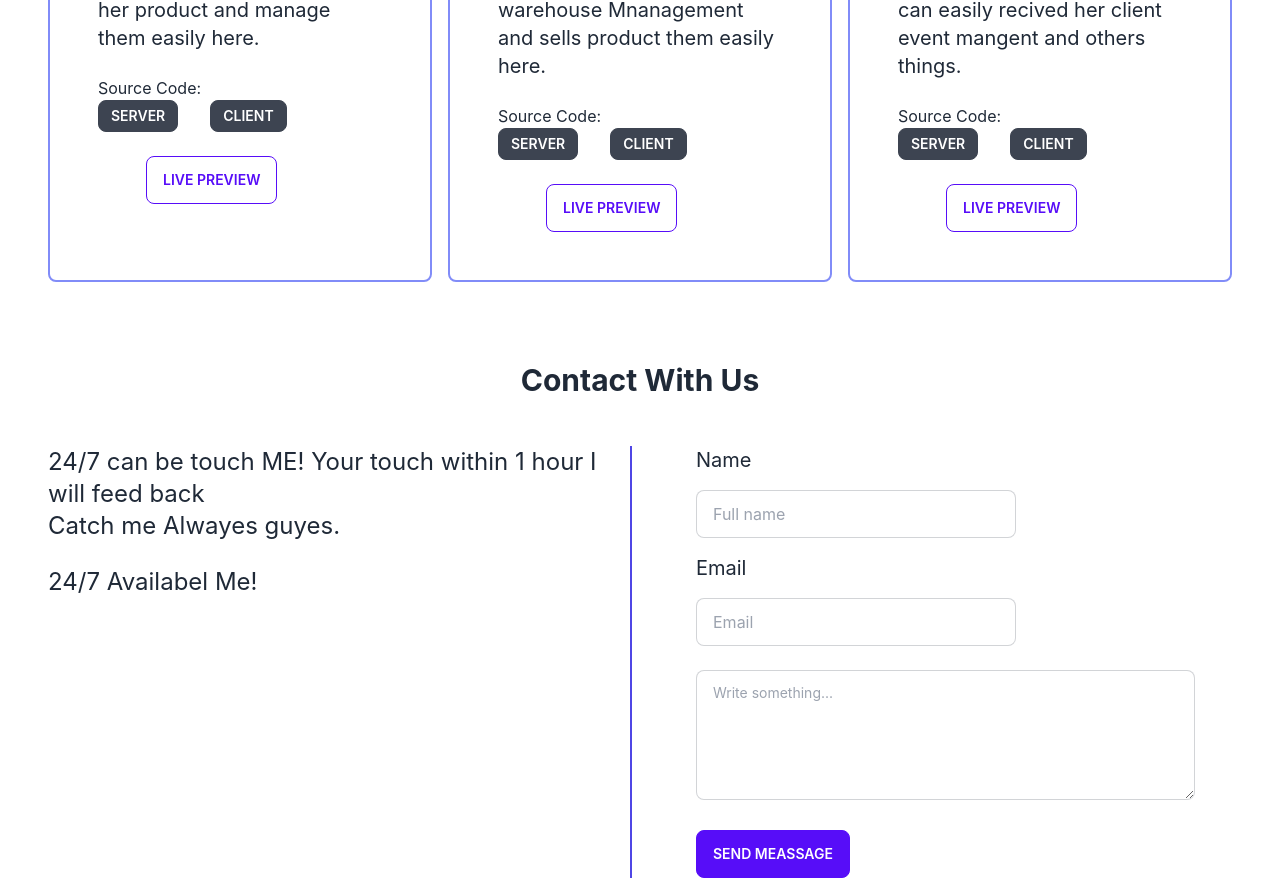
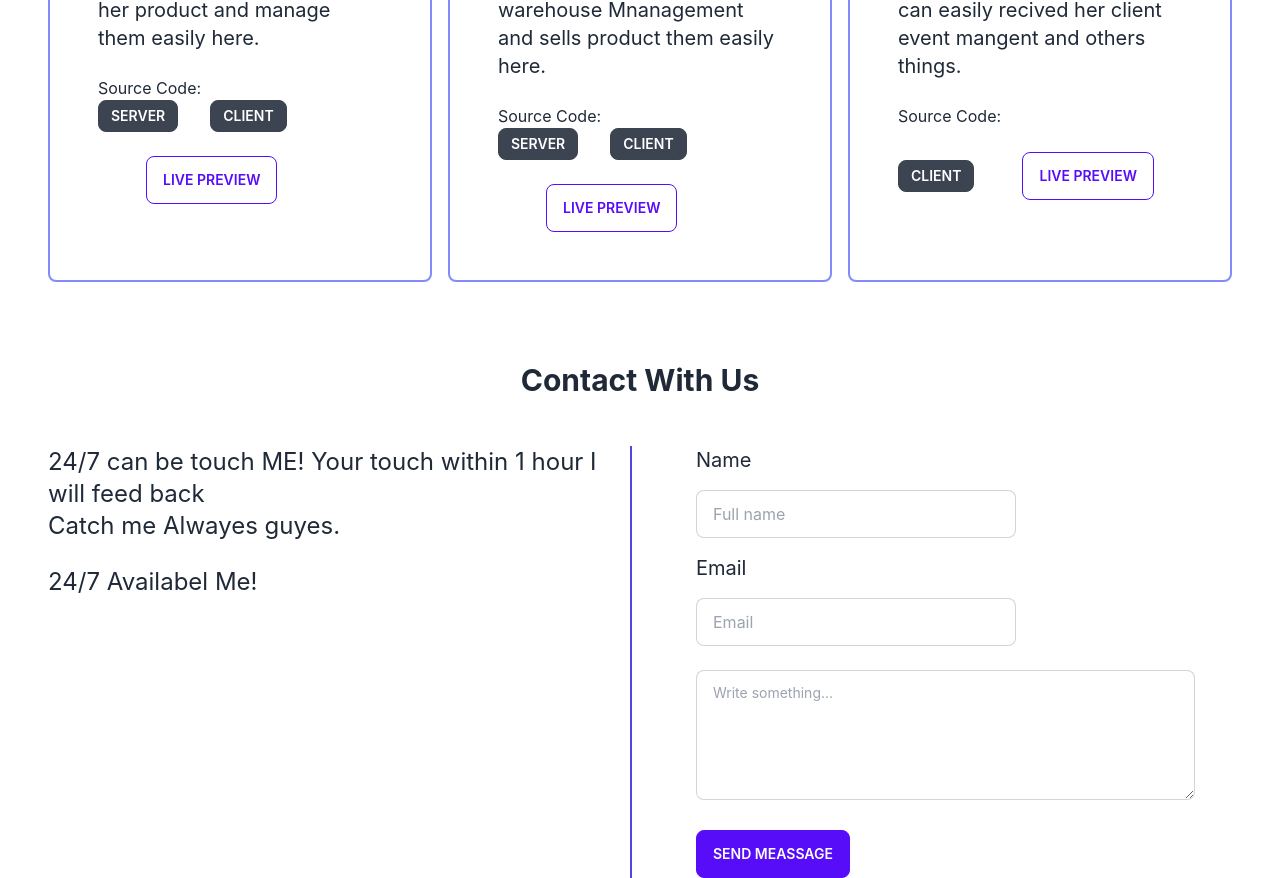
Before and after one commit to abdullah-miah/portfolio, a React (Create React App) app: page / in a window 1280 px wide. Shown: the part 1819-2697 px from the top of the page. Built offline with nearby package versions, Linux system fonts and the light colour scheme.

Commit message:
Live site and github link added

```diff
--- a/src/Componets/projects/Projects.js
+++ b/src/Componets/projects/Projects.js
@@ -48,9 +48,13 @@ const Projects = () => {
                  <p className='mx-12 mt-6 text-xl'>React.JS web site.  Professional Photographer can easily recived her client event mangent and others things.</p>
                  <div className='mx-12 mt-6'>
                      <h1> Source Code:</h1>
-                 <button class="btn btn-sm mr-8">Server</button>
-                 <button class="btn btn-sm">Client</button>
-                 <button class="btn btn-outline mt-6 btn-primary lg:ml-12">Live Preview</button>
+
+                 <button class="btn btn-sm">
+                 <a target='_blank' href='https://github.com/abdullah-miah/-independent-service-provider'>Client</a>
+                 </button>
+                 <button class="btn btn-outline btn-primary mt-6 lg:ml-12">
+                 <a target='_blank' href='https://funny-rabanadas-6b8791.netlify.app/'>Live Preview</a>
+                 </button>
                  </div>
              </div>
             </div>
```
